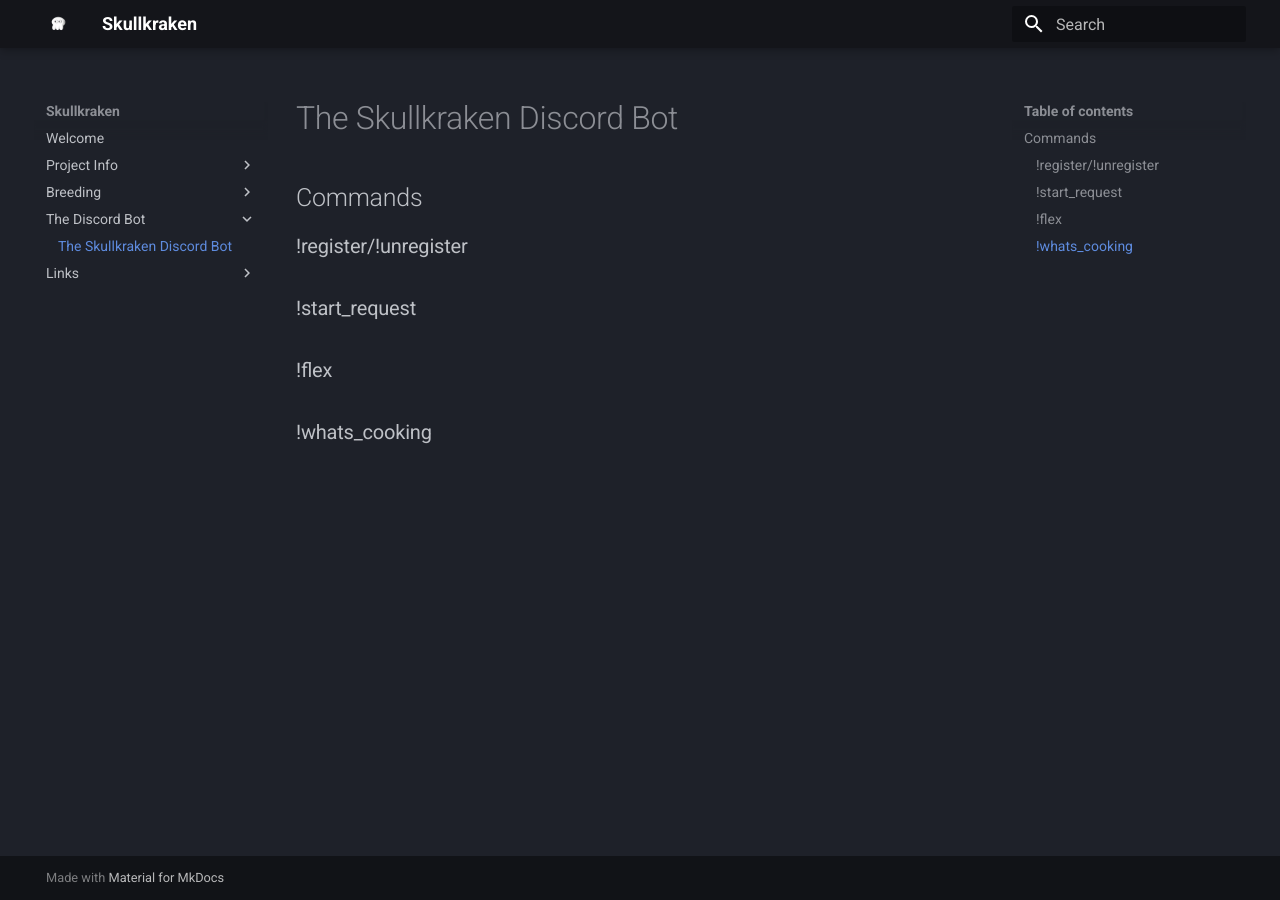
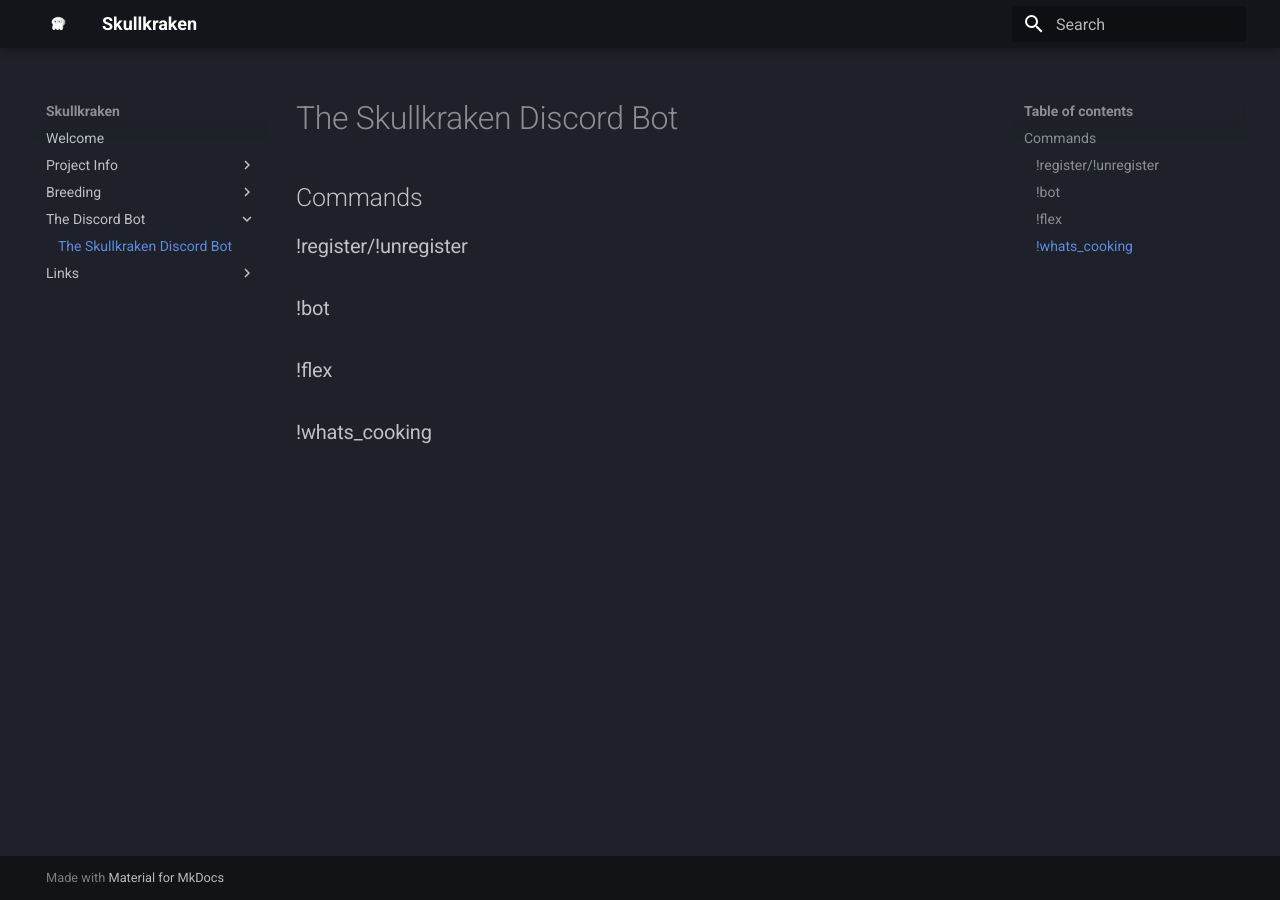
Before and after one commit to Argonaut5000/skullkraken-docs, an MkDocs documentation site: the page built from docs/discord-bot.md, in a window 1280 px wide. Built offline with MkDocs 1.6.1 and Material for MkDocs 9.7.7, drawn with Linux system fonts in a browser that asks for light colours.

Commit message:
Update to docs

```diff
--- a/docs/discord-bot.md
+++ b/docs/discord-bot.md
@@ -4,7 +4,7 @@
 
 ### !register/!unregister
 
-### !start_request
+### !bot
 
 ### !flex
 
```
